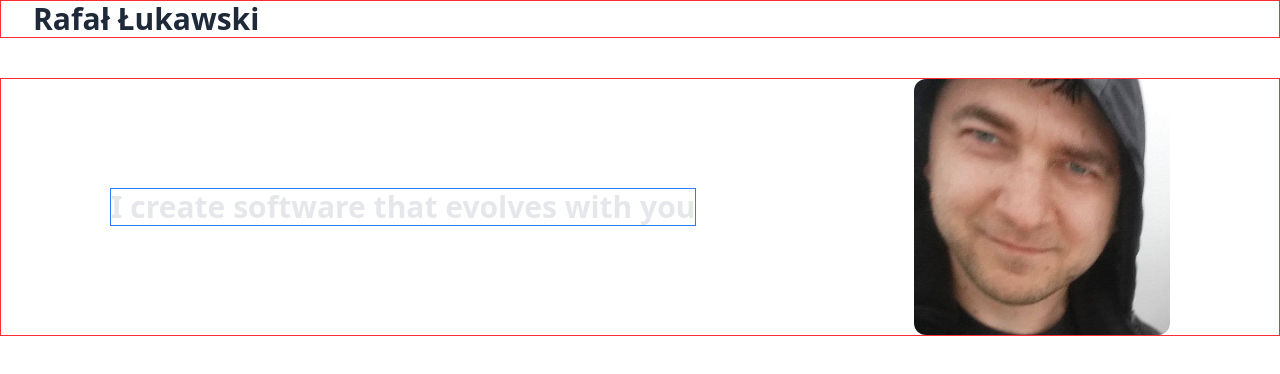
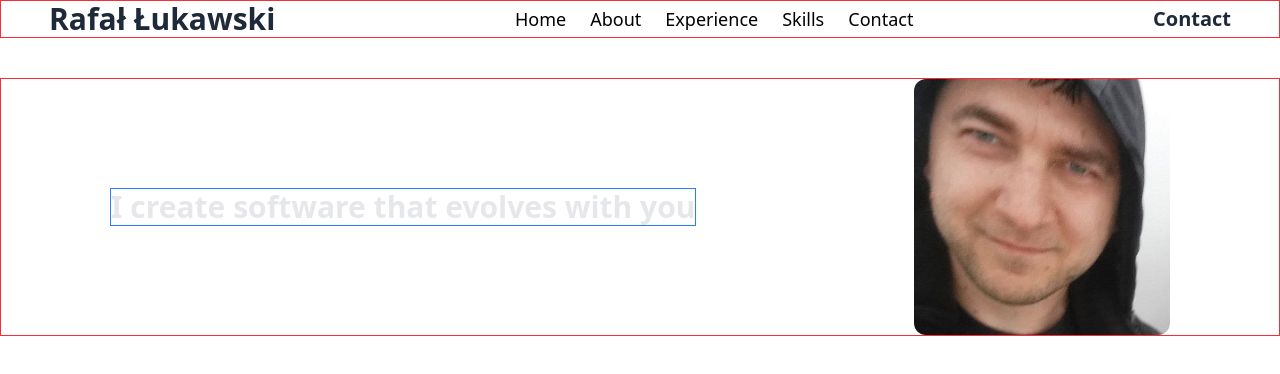
Before and after one commit to rlukawski/personal-website, a React (Vite) app: page / in a window 1280 px wide. Shown: the top 374 px of the page. Built offline with nearby package versions, Linux system fonts and the light colour scheme.

Commit message:
Update navigation

```diff
--- a/src/components/Navigation.tsx
+++ b/src/components/Navigation.tsx
@@ -1,7 +1,15 @@
 export const Navigation = () => {
   return (
-    <div className="w-full flex px-8 border border-red-500">
-        <p className="text-gray-800 text-3xl font-bold">Rafał Łukawski</p>
+    <div className="w-full flex items-center justify-between px-12 border border-red-500">
+      <p className="text-gray-800 text-3xl font-bold">Rafał Łukawski</p>
+      <ul className="flex gap-6 text-lg">
+        <li>Home</li>
+        <li>About</li>
+        <li>Experience</li>
+        <li>Skills</li>
+        <li>Contact</li>
+      </ul>
+      <p className="text-gray-800 text-xl font-bold">Contact</p>
     </div>
   );
 };
```
